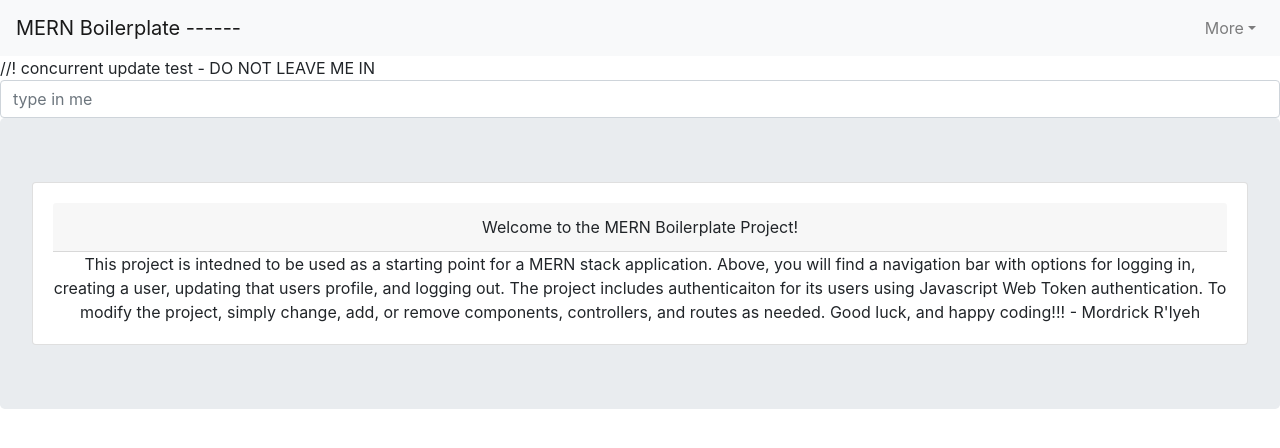
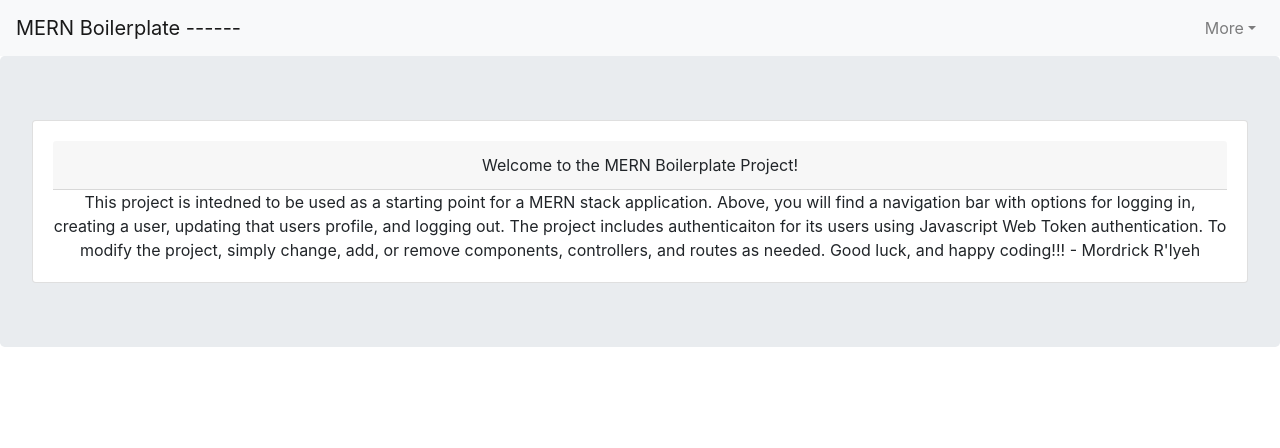
Before and after one commit to medricr/MERN-Boilerplate, a React (Create React App) app in the folder client/: page / in a window 1280 px wide. Shown: the top 448 px of the page. Built offline with nearby package versions, Linux system fonts and the light colour scheme.

Commit message:
removed test edits

```diff
--- a/client/src/components/NavBar/index.js
+++ b/client/src/components/NavBar/index.js
@@ -1,8 +1,7 @@
 import React from 'react';
 import { Navbar, Nav, NavbarBrand, Collapse, NavbarToggler, UncontrolledDropdown, DropdownToggle, DropdownMenu, DropdownItem } from 'reactstrap';
 import { Link } from 'react-router-dom';
-//! concurrent update test - DO NOT LEAVE ME IN
-import { InputGroup, Input } from 'reactstrap';
+
 class NavBar extends React.Component {
 
 	state = {
@@ -13,17 +12,6 @@ class NavBar extends React.Component {
 	toggle = () => {
 		this.setState((prevState)=> ({isOpen: !prevState}));
 	}
-
-	handleInputChange = (event) => {
-		let name = event.target.name;
-		const value = event.target.value;
-
-		this.setState({
-			[name]: value
-		});
-	}
-
-
 
 	render() {
 		return (
@@ -76,10 +64,6 @@ class NavBar extends React.Component {
 						</Nav>
 					</Collapse>
 				</Navbar>
-				//! concurrent update test - DO NOT LEAVE ME IN
-				<InputGroup>
-					<Input  name='test' placeholder='type in me' onChange={this.handleInputChange}/>
-				</InputGroup>
 			</div>
 		)
 	}
--- a/client/src/components/Splashpage/index.js
+++ b/client/src/components/Splashpage/index.js
@@ -25,7 +25,6 @@ class Splashpage extends React.Component {
 						</CardText>
 					</CardBody>
 				</Card>
-
 			</Jumbotron>
 		)
 	}
```
